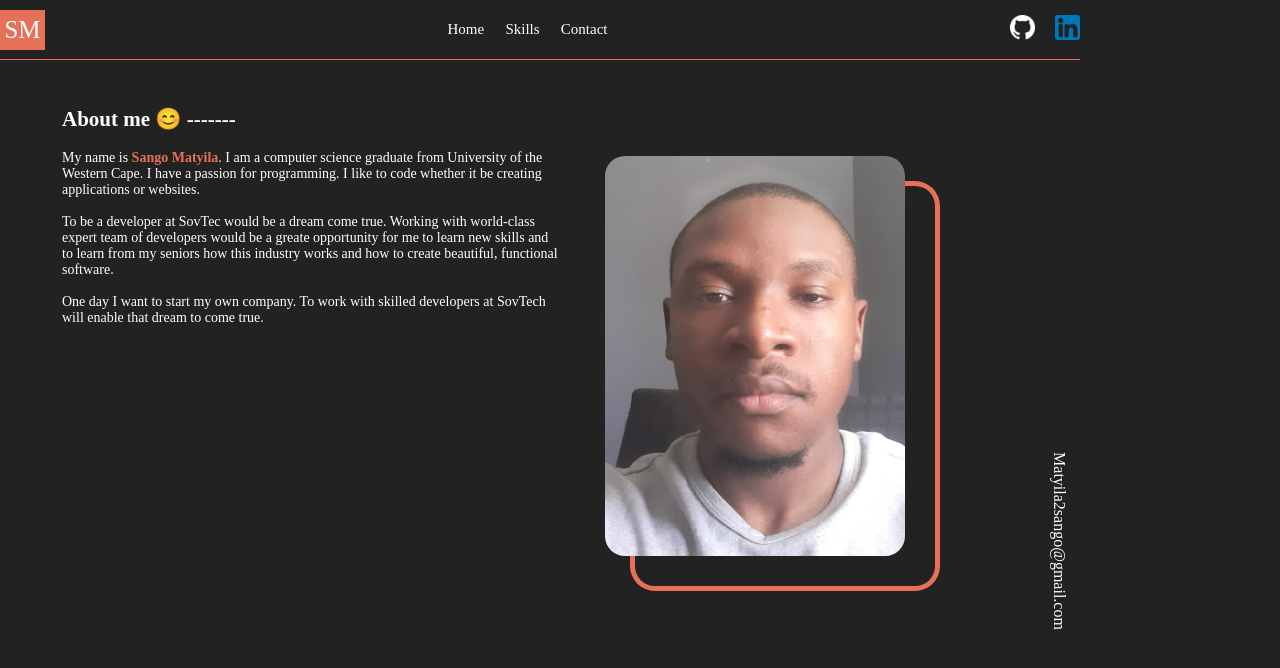
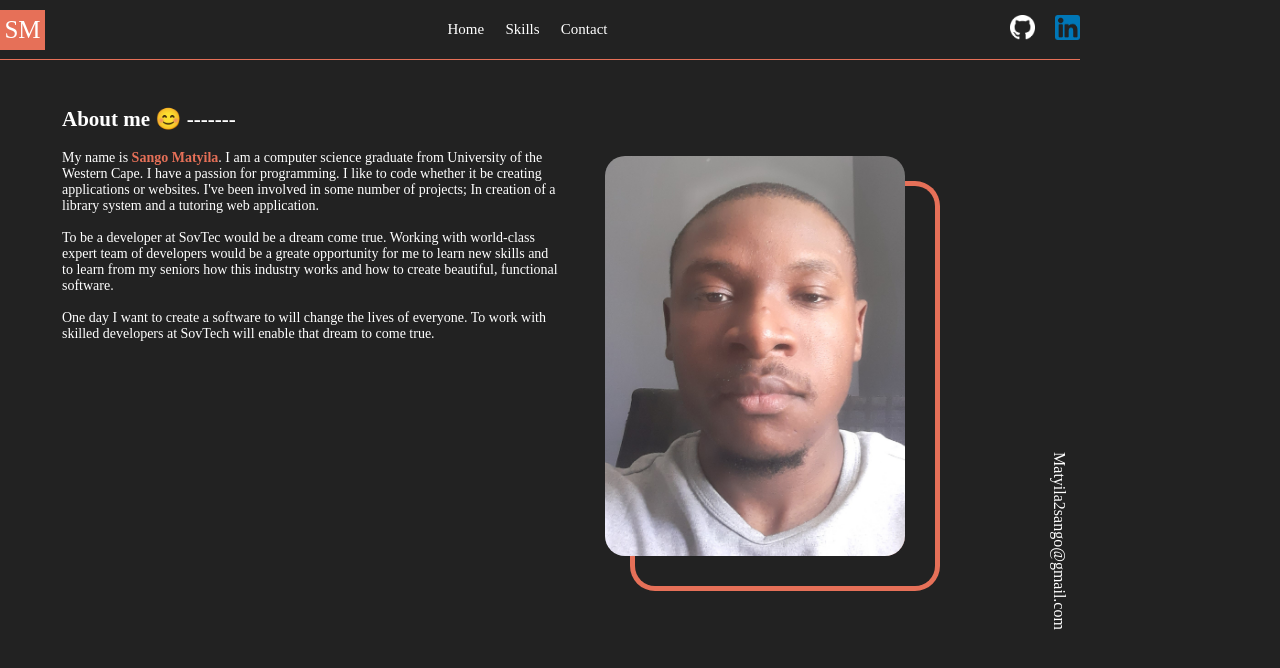
Before and after one commit to MatyilaSango/Portfolio, a Next.js app: page / in a window 1280 px wide. Shown: the top 668 px of the page. Built offline with nearby package versions, Linux system fonts and the light colour scheme.

Commit message:
edited home

```diff
--- a/pages/index.js
+++ b/pages/index.js
@@ -24,12 +24,13 @@ export default function Home() {
           <h2>About me 😊 -------</h2>
           <p>
             My name is <b><NameSpan>Sango Matyila</NameSpan></b>. I am a computer science graduate from University of the Western Cape.
-            I have a passion for programming. I like to code whether it be creating applications or websites.
+            I have a passion for programming. I like to code whether it be creating applications or websites. I've been involved in some
+            number of projects; In creation of a library system and a tutoring web application.
             <br/><br/>
             To be a developer at SovTec would be a dream come true. Working with world-class expert team of developers would be a
             greate opportunity for me to learn new skills and to learn from my seniors how this industry works and how to create beautiful, functional software.
             <br/><br/>
-            One day I want to start my own company. To work with skilled developers at SovTech will enable that dream to come true.
+            One day I want to create a software to will change the lives of everyone. To work with skilled developers at SovTech will enable that dream to come true.
           </p>
         </div>
 
```
